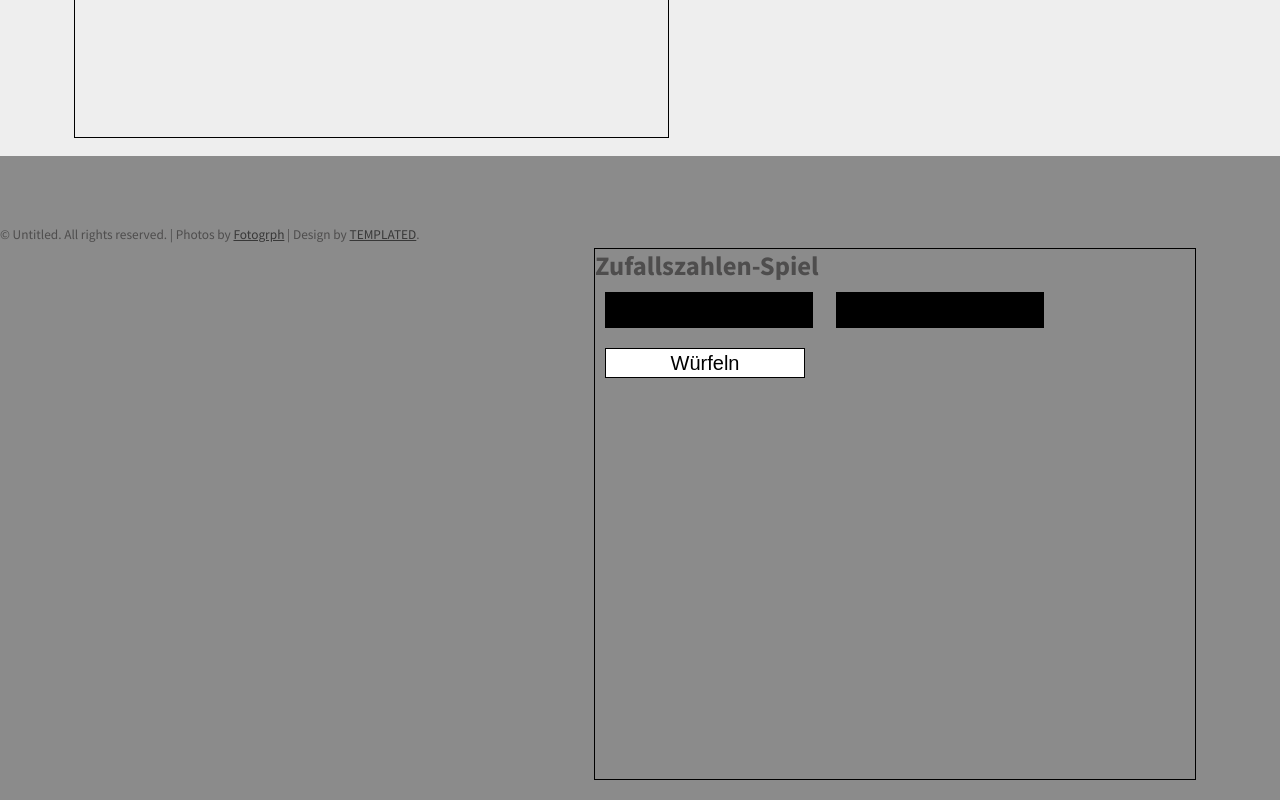
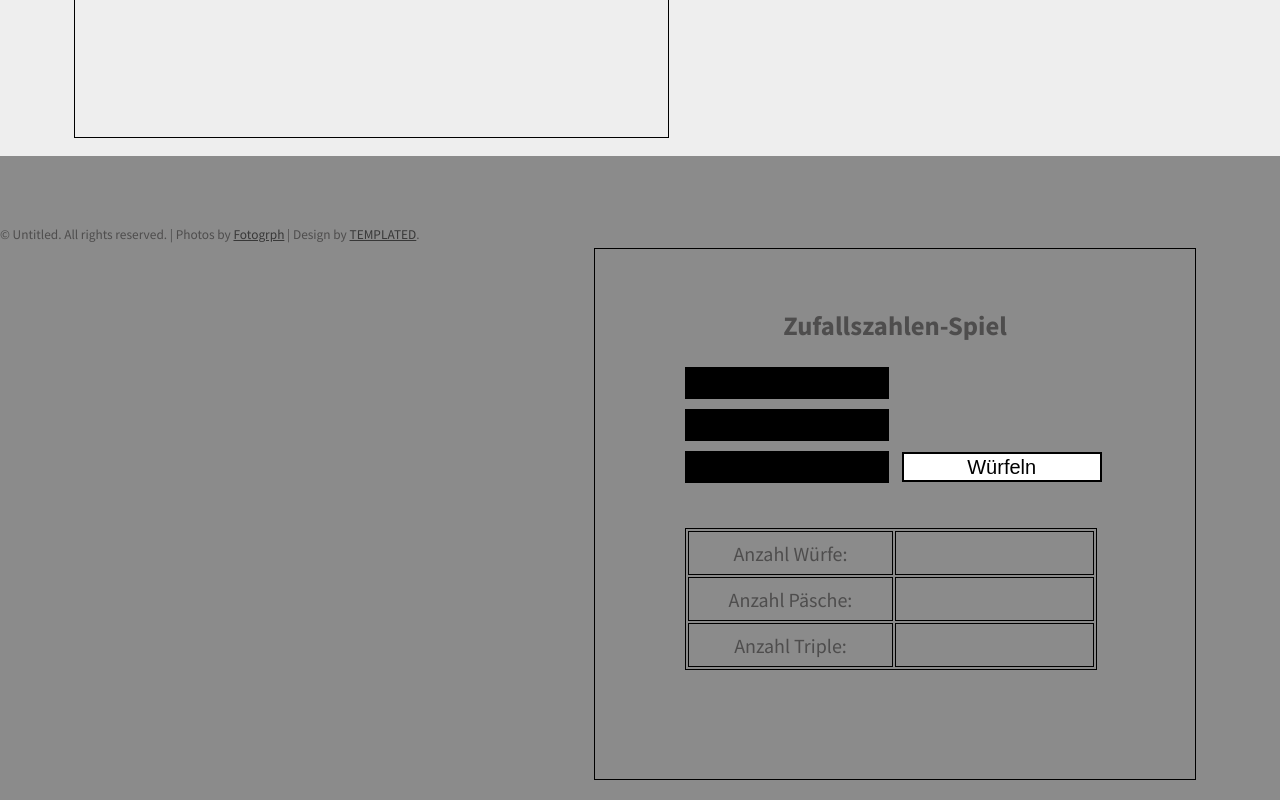
Before and after one commit to alicia-klln/TypeScriptAssignment2, a website: page index.html in a window 1280 px wide. Shown: the part 494-1294 px from the top of the page. Drawn offline with Linux system fonts and the light colour scheme.

Commit message:
zufallszahlen pasch & triple würfeln ergänzt

```diff
--- a/default.css
+++ b/default.css
@@ -293,22 +293,6 @@
 		width: 200px;
 		margin: 10px;
 	}
-	#ausgabezahl1, #ausgabezahl2 {
-		height: 30px;
-		background: black;
-		font-size: 1.5em;
-		color: white;
-		width: 200px;
-		margin: 10px;
-		text-align: center;
-	}
-	#wuerfelbutton{
-		height: 30px;
-		width: 200px;
-		margin: 10px;
-		font-size: 1.5em;
-	}
-
 /*********************************************************************************/
 /* Sidebar                                                                       */
 /*********************************************************************************/
@@ -322,12 +306,52 @@
 		margin: 20px;
 		margin-top: 100px;
 		height: 530px;
+
+
 	}
-	#sidebar img {
-		width: 90%;
-		margin: 20px;
-		margin-top: 30px;
+	#innen {
+		margin: 20px auto;
+		padding: 0px 85px;
 	}
+
+	#sidebar h2 {
+		text-align: center;
+		margin-top: 60px;
+		margin-bottom: 20px;
+
+	}
+	#ausgabezahl1, #ausgabezahl2, #ausgabezahl3 {
+		height: 30px;
+		background: black;
+		font-size: 1.5em;
+		color: white;
+		width: 200px;
+		margin: 5px;
+		text-align: center;
+		border: 0px;
+	}
+	#wuerfelbutton{
+		height: 30px;
+		width: 200px;
+		margin: 5px;
+		font-size: 1.5em;
+		border: 2px black solid;
+	}
+	#sidebar table {
+		width: 412px;
+		border: 1px black solid;
+		font-size: 1.5em;
+		text-align: center;
+		margin: 5px;
+		margin-top: 40px;
+	}
+	#sidebar table td {
+		width: 215px;
+		border: 1px black solid;
+		height: 40px;
+	}
+
+
 
 
 /*********************************************************************************/
--- a/firsttry.js
+++ b/firsttry.js
@@ -88,24 +88,62 @@ function deletedAll() {
 wuerfelButton = document.getElementById("wuerfelbutton");
 ausgabeZahl1 = document.getElementById("ausgabezahl1");
 ausgabeZahl2 = document.getElementById("ausgabezahl2");
+ausgabeZahl3 = document.getElementById("ausgabezahl3");
+ausgabeZahl4 = document.getElementById("ausgabezahl4");
+ausgabeZahl5 = document.getElementById("ausgabezahl5");
+ausgabeZahl6 = document.getElementById("ausgabezahl6");
 
 wuerfelButton.addEventListener('click', wuerfeln);
+
+clicked = 0;
+pasch = 0;
+dreierPasch = 0;
+viererPasch = 0;
+fünferPasch = 0;
+kniffel = 0;
 
 function wuerfeln () {
     var zufallsZahl1;
     var zufallsZahl2;
+    var zufallsZahl3;
+
     zufallsZahl1 = Math.floor(Math.random()* 6) + 1;
     zufallsZahl2 = Math.floor(Math.random()* 6) + 1;
-    console.log(zufallsZahl1);
+    zufallsZahl3 = Math.floor(Math.random()* 6) + 1;
+
+    console.log(zufallsZahl1 + " & " + zufallsZahl2 + " & " + zufallsZahl3);
+
     ausgabeZahl1.value = zufallsZahl1;
     ausgabeZahl2.value = zufallsZahl2;
+    ausgabeZahl3.value = zufallsZahl3;
 
-    if (zufallsZahl1 = zufallsZahl2){
-        const gewinnBotschaft = document.getElementById("gewinnbotschaft");
-        gewinnBotschaft.innerHTML = "Super, du hast zwei gleiche Zahlen gewürfelt";
-        console.log("Super, du hast zwei gleiche Zahlen gewürfelt");
-    } else {
-        gewinnBotschaft.innerHTML = "";
+    clicked++;
+
+    if (zufallsZahl1 === zufallsZahl2 |
+        zufallsZahl1 === zufallsZahl3 |
+        zufallsZahl2 === zufallsZahl3 ){
+        pasch+= 1;
+        console.log("Juhu ein Pasch!");
+    }
+    if (zufallsZahl1 === zufallsZahl2 && zufallsZahl1 === zufallsZahl3 && zufallsZahl2 === zufallsZahl3){
+        dreierPasch+= 1;
+        console.log("Super, sogar ein Dreierpasch!");
+
     }
 
+    document.getElementById("wurfAnzahl").innerHTML = clicked;
+    document.getElementById("paschAnzahl").innerHTML = pasch;
+    document.getElementById("dreierAnzahl").innerHTML = dreierPasch;
+
+        // var clicked;
+        // clicked = 0;
+
+
+        // if (gewinnBotschaft.innerHTML = "Super, du hast zwei gleiche Zahlen gewürfelt") {
+        //     clicked++;
+        //     console.log("geklickt: " + clicked);
+        //     gewinnBotschaft.innerHTML = "";
+        // }
+
+
 }
--- a/index.html
+++ b/index.html
@@ -69,13 +69,30 @@ Released   : 20131201
 	</div>
 	<div id="sidebar">
 		<!-- <img src="images/pic05.jpg" alt="" /> -->
-		<h2 id="h2" >Zufallszahlen-Spiel</h2>
-		<input id="ausgabezahl1" readonly>
-		<input id="ausgabezahl2" readonly>
-		<button id="wuerfelbutton">Würfeln</button>
-		<h2 id="gewinnbotschaft"></h2>
 
 
+		<h2 id="h2" >Zufallszahlen-Spiel</h2>
+		<div id="innen">
+			<input id="ausgabezahl1" readonly>
+			<input id="ausgabezahl2" readonly>
+			<input id="ausgabezahl3" readonly>
+			<button id="wuerfelbutton">Würfeln</button>
+
+			<table>
+				<tr>
+					<td>Anzahl Würfe:</td>
+					<td id="wurfAnzahl"></td>
+				</tr>
+				<tr>
+					<td>Anzahl Päsche:</td>
+					<td id="paschAnzahl"></td>
+				</tr>
+				<tr>
+					<td>Anzahl Triple:</td>
+					<td id="dreierAnzahl"></td>
+				</tr>
+			</table>
+		</div>
 	</div>
 </div>
 </div>
```
